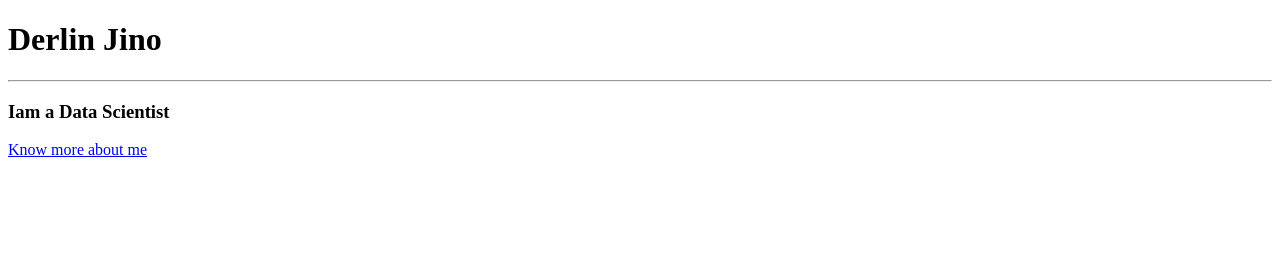
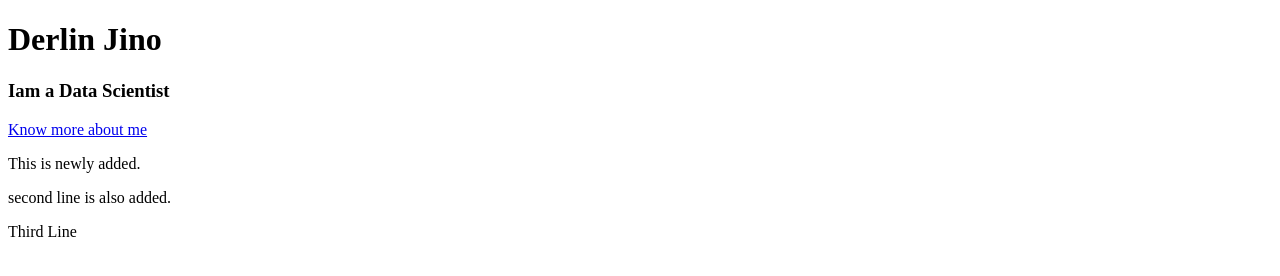
Before and after one commit to DerlinJino/my-portfolio, a plain HTML site: page index.html in a window 1280 px wide. Drawn offline with Linux system fonts and the light colour scheme.

```diff
--- a/index.html
+++ b/index.html
@@ -7,8 +7,11 @@
   </head>
   <body>
     <h1>Derlin Jino</h1>
-    <hr />
+
     <h3>Iam a Data Scientist</h3>
     <a href="about.html">Know more about me</a>
+    <p>This is newly added.</p>
+    <p>second line is also added.</p>
+    <p>Third Line</p>
   </body>
 </html>
```
Also changed, not shown: 1 other file.
